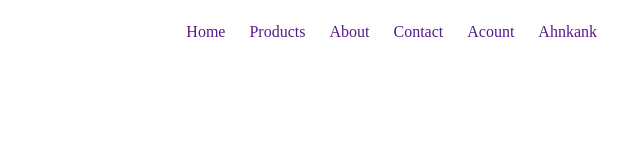
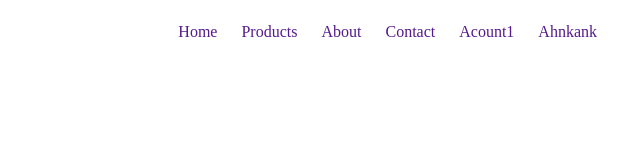
Before and after one commit to ismail289/site-web-dyn, a plain HTML site: page index.html in a window 1280 px wide. Shown: the full height of the page, 640-1280 px from the left. Drawn offline with Linux system fonts and the light colour scheme.

Commit message:
Update index.html

```diff
--- a/index.html
+++ b/index.html
@@ -19,7 +19,7 @@
              <a href=""><li>Products</li></a>
              <a href=""><li>About</li></a>
              <a href=""><li>Contact</li></a>
-             <a href=""><li>Acount</li></a>
+             <a href=""><li>Acount1</li></a>
              <a href=""><li>Ahnkank</li></a>
          </ul>
      </nav>
```
